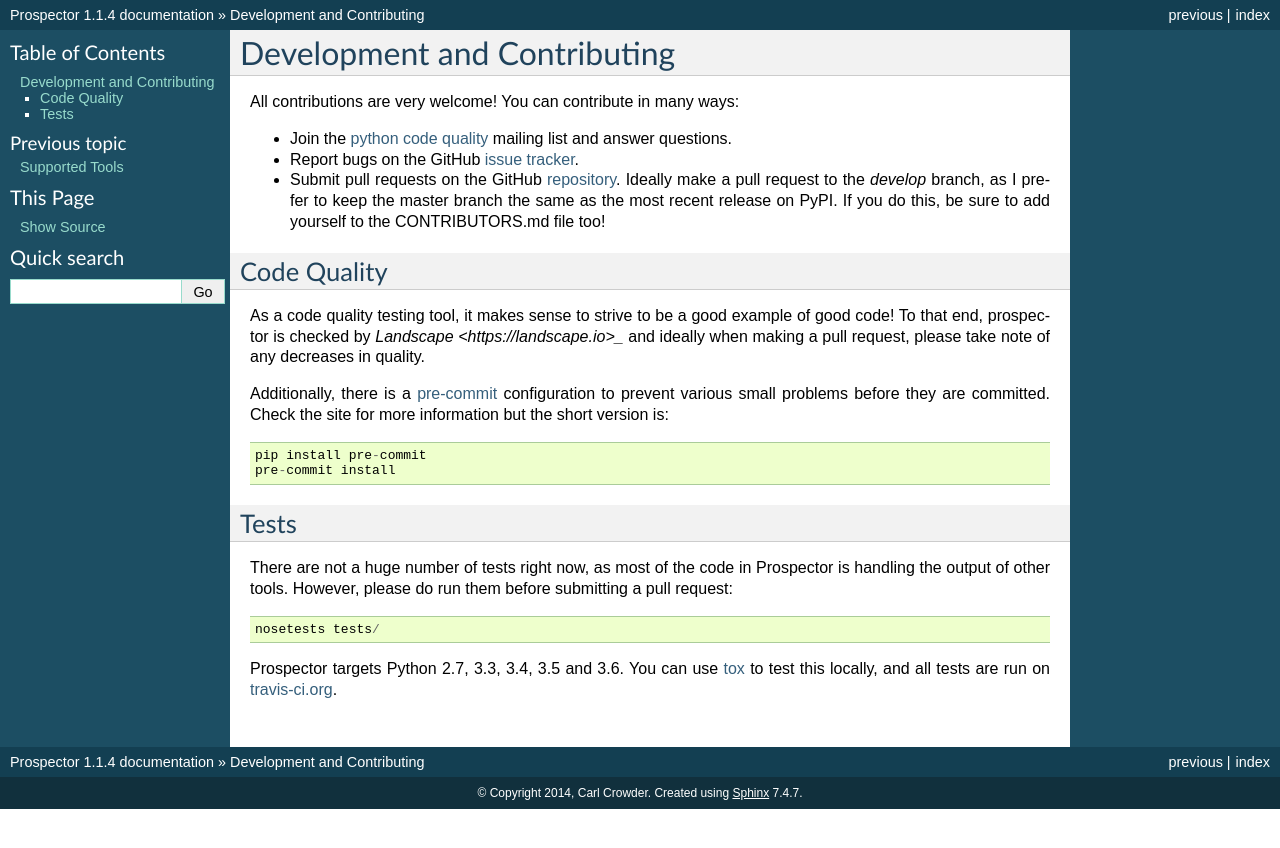
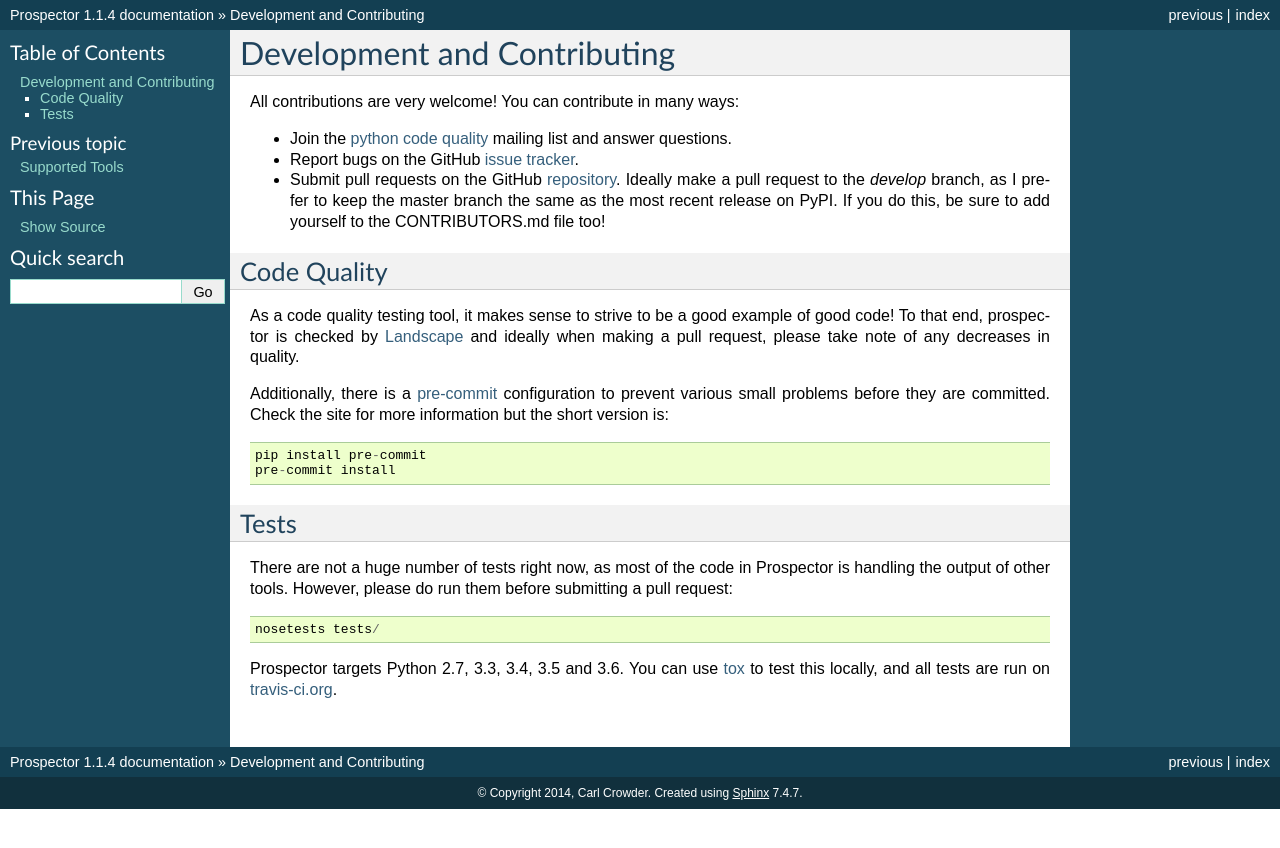
Before and after one commit to prospector-dev/prospector, a Sphinx documentation site: the page built from docs/contrib.rst, in a window 1280 px wide. Shown: the top 848 px of the page. Built offline with Sphinx 7.4.7, drawn with Linux system fonts in a browser that asks for light colours.

Commit message:
Update contrib.rst

```diff
--- a/docs/contrib.rst
+++ b/docs/contrib.rst
@@ -18,7 +18,7 @@
 ------------
 
 As a code quality testing tool, it makes sense to strive to be a good example of good code!
-To that end, prospector is checked by `Landscape <https://landscape.io>_` and ideally when
+To that end, prospector is checked by `Landscape <https://landscape.io>`_ and ideally when
 making a pull request, please take note of any decreases in quality.
 
 Additionally, there is a `pre-commit <http://pre-commit.com/>`_ configuration to prevent
```
